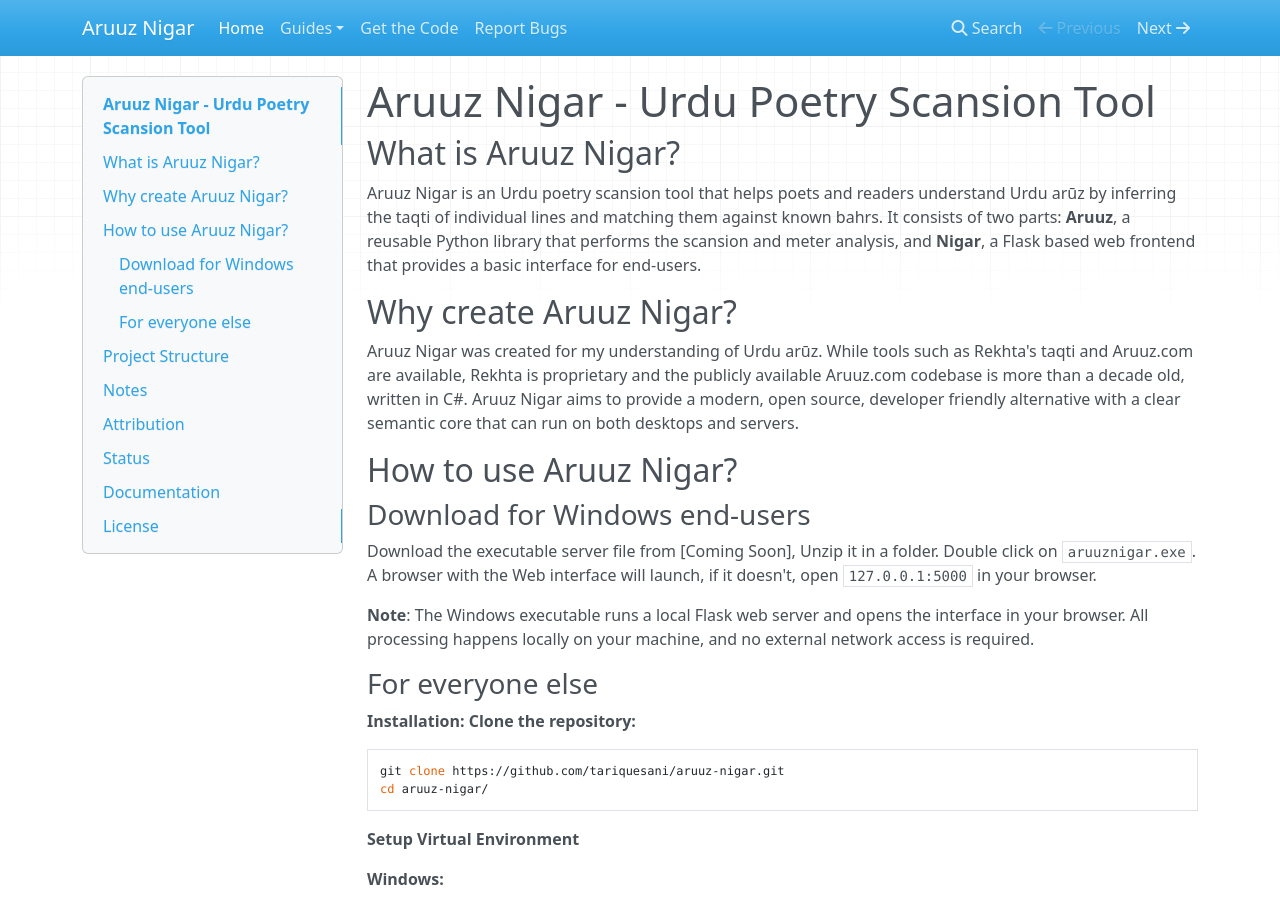
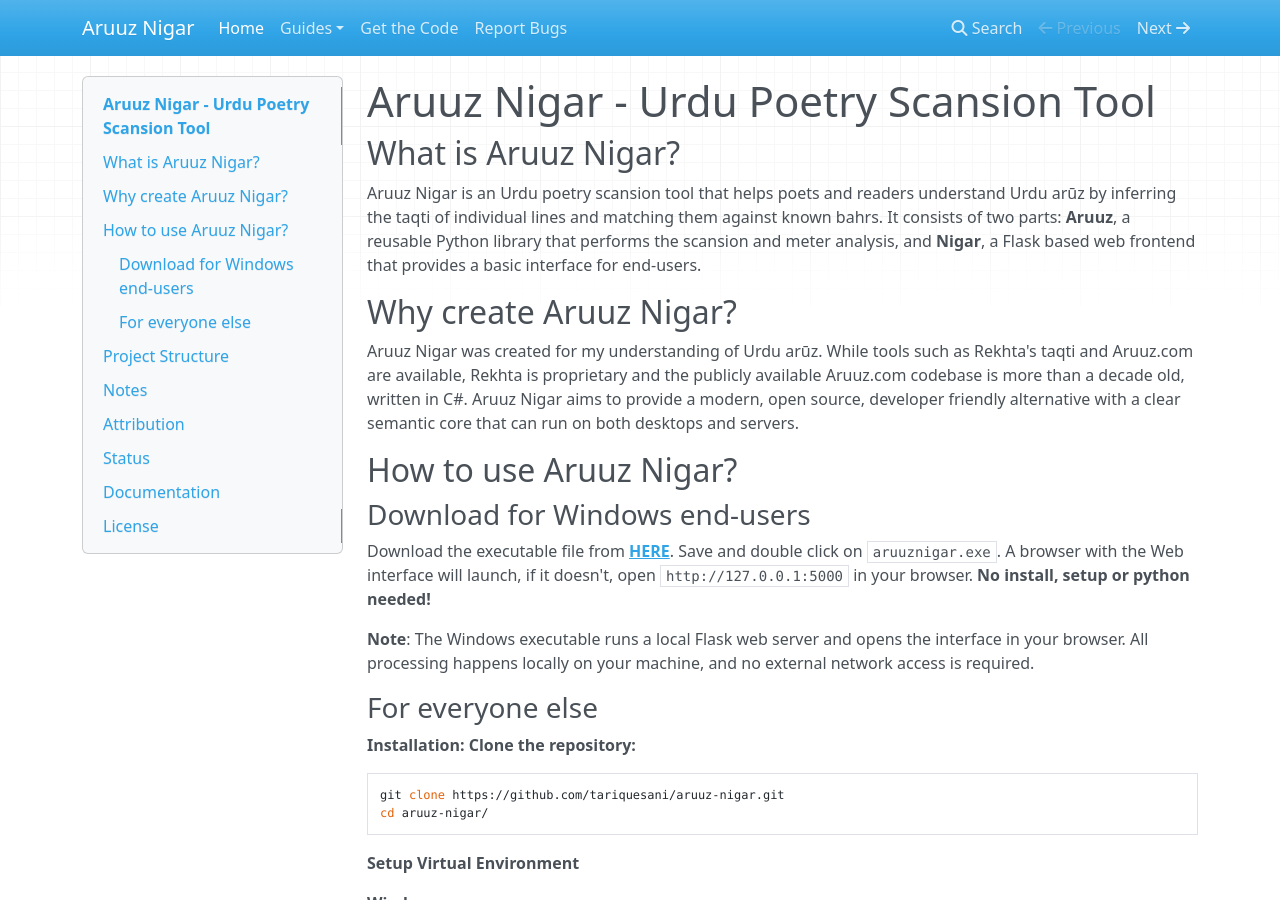
Before and after one commit to tariquesani/aruuz-nigar, an MkDocs documentation site: the page built from docs/index.md, in a window 1280 px wide and 900 px high. Built offline with MkDocs 1.6.1, drawn with Linux system fonts in a browser that asks for light colours; nearby versions of some CDN libraries.

Commit message:
Added download link for windows executeable

```diff
--- a/docs/index.md
+++ b/docs/index.md
@@ -12,7 +12,7 @@ Aruuz Nigar was created for my understanding of Urdu arūz. While tools such as
 
 ### Download for Windows end-users
 
-Download the executable server file from [Coming Soon], Unzip it in a folder. Double click on `aruuznigar.exe`. A browser with the Web interface will launch, if it doesn't, open `127.0.0.1:5000` in your browser.
+Download the executable file from [**HERE**](https://github.com/tariquesani/aruuz-nigar/releases){target="_blank"}. Save and double click on `aruuznigar.exe`. A browser with the Web interface will launch, if it doesn't, open `http://127.0.0.1:5000` in your browser. **No install, setup or python needed!**
 
 **Note**: The Windows executable runs a local Flask web server and opens the interface in your browser.
 All processing happens locally on your machine, and no external network access is required.
--- a/mkdocs.yml
+++ b/mkdocs.yml
@@ -25,6 +25,7 @@ markdown_extensions:
   - pymdownx.highlight
   - pymdownx.superfences
   - meta
+  - attr_list
 
 # plugins:
 #   - open-in-new-tab
```
